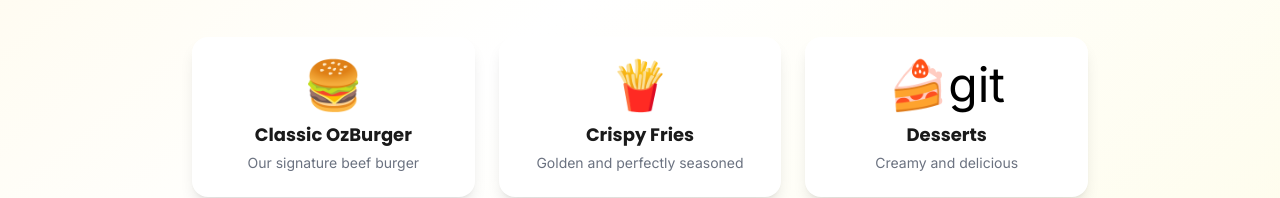
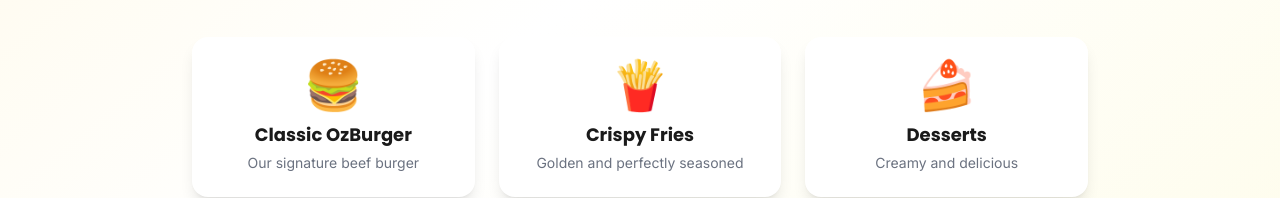
Before and after one commit to anais1210/BurgerAPI, a React (Vite) app: page / in a window 1280 px wide. Shown: the part 595-793 px from the top of the page. Built offline with nearby package versions, Linux system fonts and the light colour scheme; no server answers.

Commit message:
quick fix

```diff
--- a/src/pages/HomePage.tsx
+++ b/src/pages/HomePage.tsx
@@ -84,7 +84,7 @@ export default function HomePage() {
                 </p>
               </div>
               <div className="bg-white rounded-2xl shadow-lg p-6 text-center transform hover:-translate-y-2 transition-transform duration-300">
-                <div className="text-5xl mb-3">🍰git </div>
+                <div className="text-5xl mb-3">🍰 </div>
                 <h3 className="font-heading font-bold text-lg text-dark">
                   Desserts
                 </h3>
```
